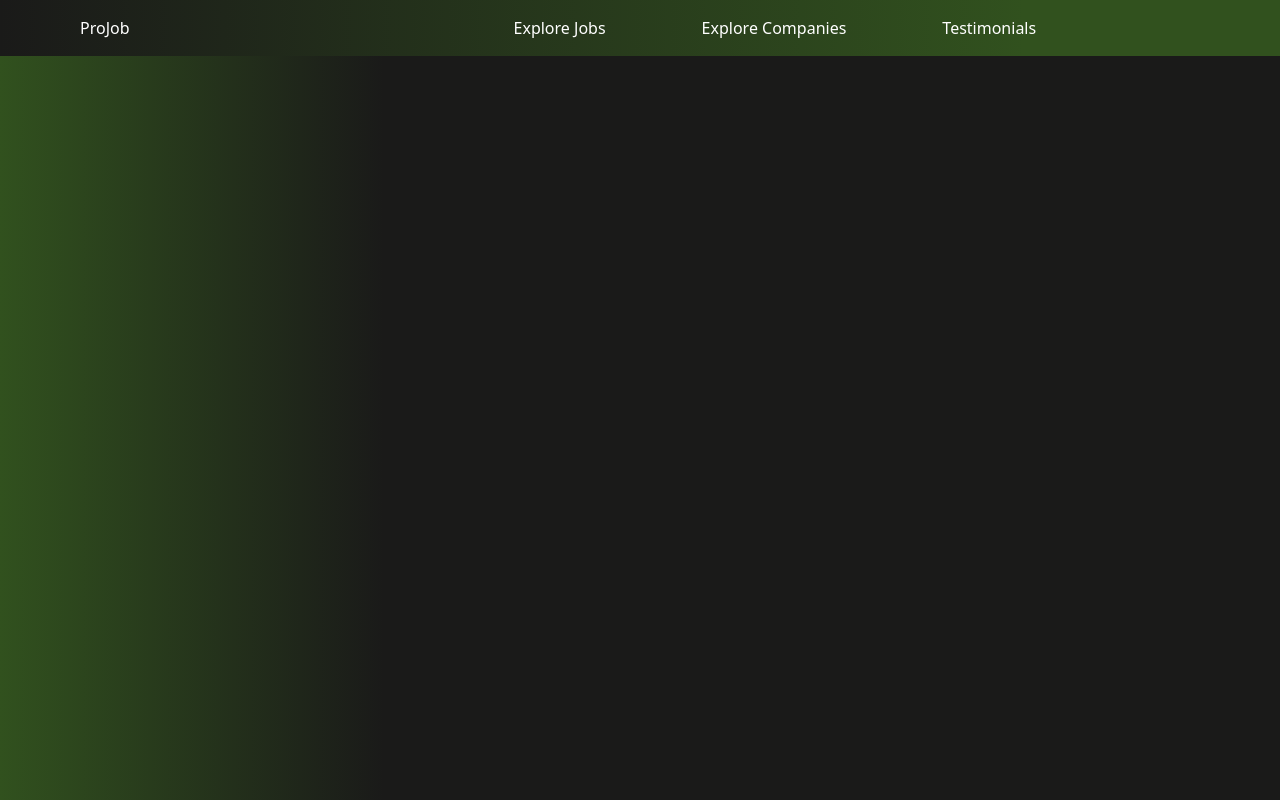
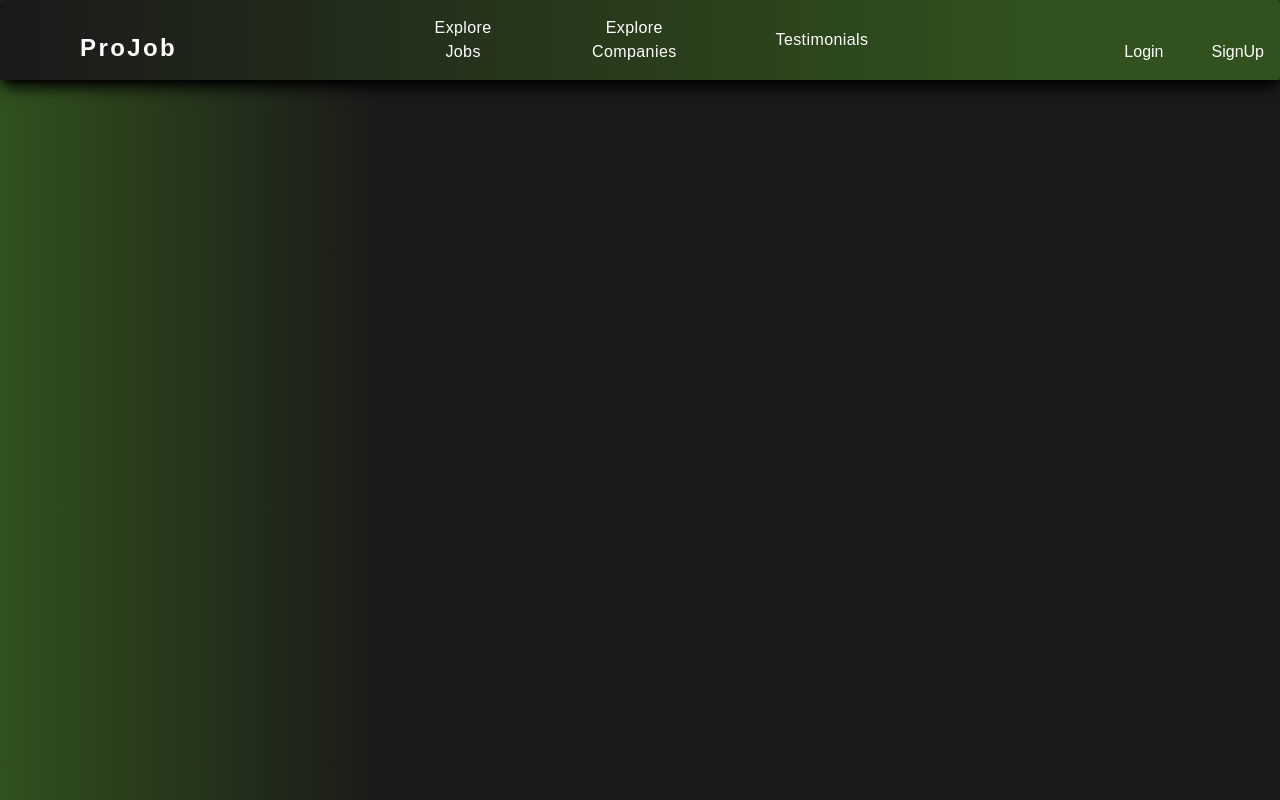
Before and after one commit to lihazinoob/Front_End_of_Project_Management_Job_Portal, a React (Vite) app: page / in a window 1280 px wide. Built offline with nearby package versions, Linux system fonts and the light colour scheme.

Commit message:
The Design of the topmenubar is completed

```diff
--- a/src/Components/Landing Page/TopMenuBar.jsx
+++ b/src/Components/Landing Page/TopMenuBar.jsx
@@ -2,23 +2,32 @@ import React from 'react'
 
 const TopMenuBar = () => {
   return (
-    <div className='bg-topmenubarbgcolor'>
-      <div className='text-white p-4 h-18 flex flex-row items-end  gap-96 ml-16'>
-        <div>
+    <div className='bg-topmenubarbgcolor rounded-sm shadow-lg shadow-black'>
+      <div className='text-white p-4 h-18 flex flex-row items-end  gap-64 ml-16'>
+        <div className='font-bold tracking-widest text-2xl'>
           ProJob
         </div>
         <div>
-          <nav className='flex flex-row items-center gap-24'>
-            <div>
+          <nav className='flex flex-row items-center gap-24 tracking-wide text-base'>
+            <div className='text-center cursor-pointer transition-transform tr3ransform hover:-translate-y-1 hover:shadow-lg'>
+
               Explore Jobs
             </div>
-            <div>
+            <div className='text-center cursor-pointer transition-transform transform hover:-translate-y-1 hover:shadow-lg'>
               Explore Companies
             </div>
-            <div>
+            <div className='text-center cursor-pointer transition-transform transform hover:-translate-y-1 hover:shadow-lg'>
               Testimonials
             </div>
           </nav>
+        </div>
+        <div className='flex flex-row items-center gap-12'>
+          <button className='text-center cursor-pointer transition-transform transform hover:-translate-y-1 hover:shadow-lg hover:text-lg'>
+            Login
+          </button>
+          <button className='text-center cursor-pointer transition-transform transform hover:-translate-y-1 hover:shadow-lg hover:text-lg'>
+            SignUp
+          </button>
         </div>
       </div>
     </div>
--- a/src/index.css
+++ b/src/index.css
@@ -2,3 +2,12 @@
 @import 'tailwindcss/base';
 @import 'tailwindcss/components';
 @import 'tailwindcss/utilities';
+@import url('https://fonts.googleapis.com/css2?family=Outfit:wght@100..900&family=Poppins:ital,wght@0,100;0,200;0,300;0,400;0,500;0,600;0,700;0,800;0,900;1,100;1,200;1,300;1,400;1,500;1,600;1,700;1,800;1,900&family=Roboto:ital,wght@0,100;0,300;0,400;0,500;0,700;0,900;1,100;1,300;1,400;1,500;1,700;1,900&display=swap');
+
+#root{
+    font-family: 'Poppins', sans-serif;
+    /* font-size: 16px; */
+    line-height: 1.5;
+    /* color: #333; */
+    /* background-color: #f4f4f4; */
+}
```
